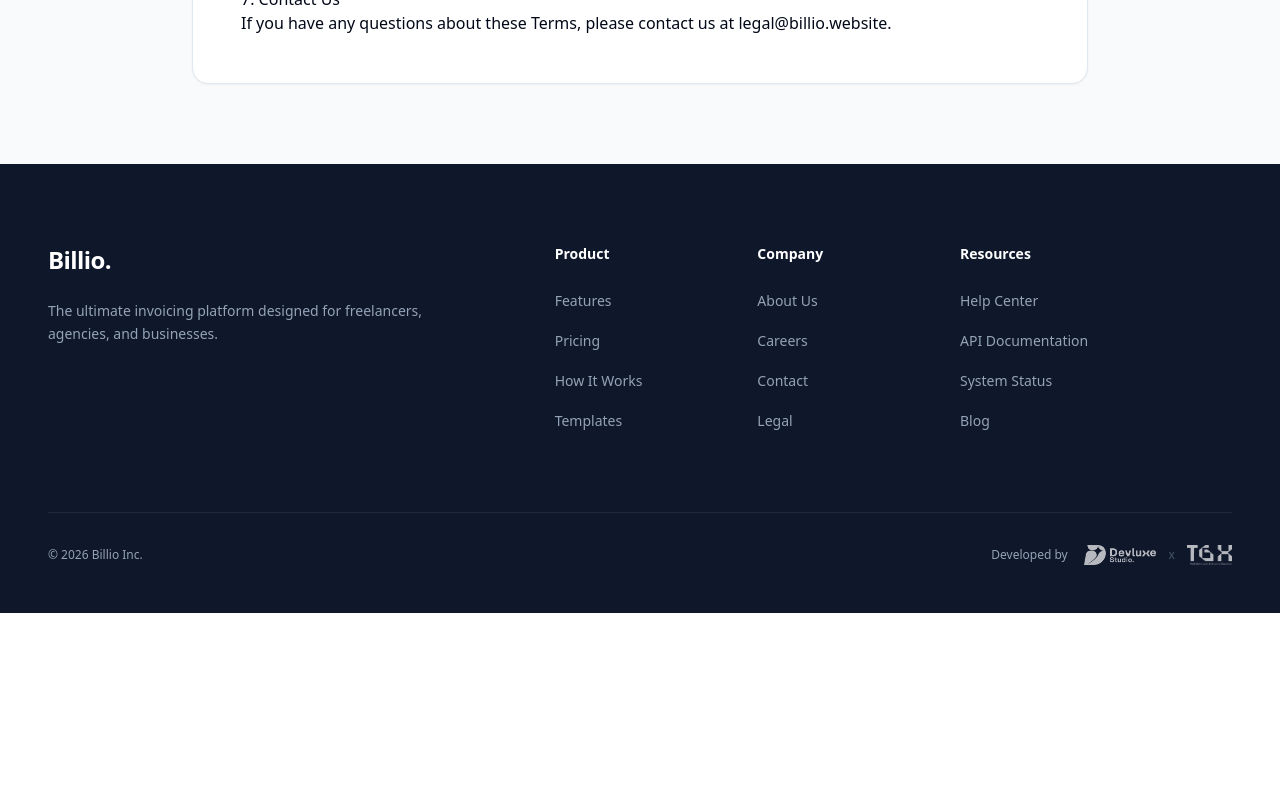
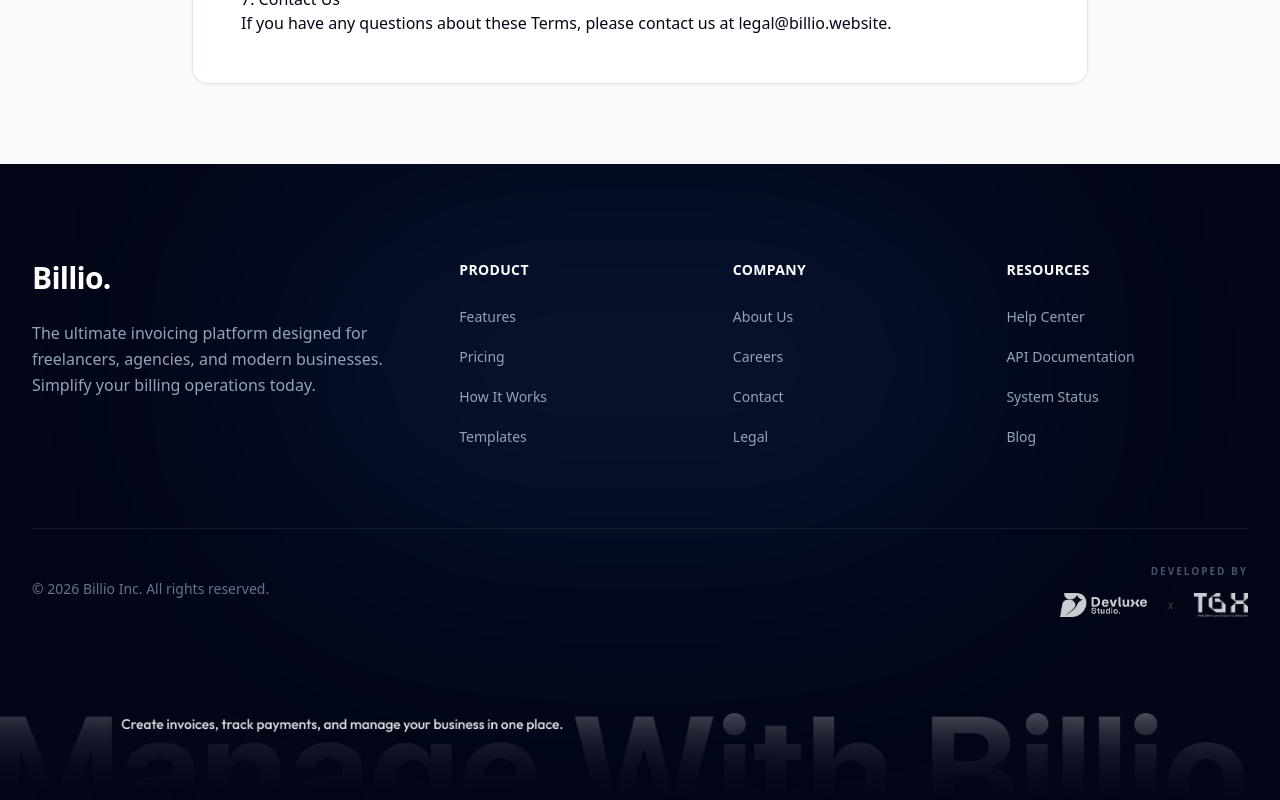
Before and after one commit to TemitopeGX/billio, a Next.js app: page /terms in a window 1280 px wide. Shown: the part 858-1658 px from the top of the page. Before the commit the page ends 1471 px from the top, so only its background shows below. Built offline with nearby package versions, Linux system fonts and the light colour scheme.

Commit message:
feat: Add initial landing page sections including Hero, Footer, Pricing, and FAQ components.

```diff
--- a/src/components/sections/FAQ.tsx
+++ b/src/components/sections/FAQ.tsx
@@ -65,46 +65,47 @@
           </p>
         </motion.div>
 
-        {/* FAQ Grid */}
-        <div className="grid grid-cols-1 lg:grid-cols-2 gap-6 max-w-6xl mx-auto">
-          {faqs.map((faq, index) => (
+        {/* FAQ Stack */}
+        <div className="max-w-4xl mx-auto space-y-4 relative z-10 w-full">
+          {faqs.map((faq, index) => {
+            const isOpen = openIndex === index;
+            return (
               <motion.div
                 key={index}
                 initial={{ opacity: 0, y: 20 }}
                 whileInView={{ opacity: 1, y: 0 }}
                 viewport={{ once: true }}
                 transition={{ delay: index * 0.1 }}
-              className="group"
               >
-              <div className="bg-white rounded-2xl border border-slate-200 p-0 overflow-hidden hover:border-slate-300 transition-colors duration-300">
+                <div
+                  className={`bg-white rounded-[2rem] border transition-all duration-300 overflow-hidden ${isOpen ? "border-slate-300 shadow-[0_8px_30px_rgb(0,0,0,0.04)]" : "border-slate-200 hover:border-slate-300 hover:shadow-sm"
+                    }`}
+                >
                   <button
-                  onClick={() => setOpenIndex(openIndex === index ? null : index)}
-                  className="flex w-full items-start justify-between text-left p-6 transition-colors duration-200 hover:bg-slate-50"
+                    onClick={() => setOpenIndex(isOpen ? null : index)}
+                    className="flex w-full items-center justify-between text-left p-6 sm:p-8"
                   >
-                  <div className="flex items-start gap-4 flex-1">
-                    <div className="flex h-6 w-6 items-center justify-center rounded-full bg-slate-100 flex-shrink-0 mt-1">
-                      <HelpCircle className="h-4 w-4 text-slate-500" />
-                    </div>
-                    <span className="text-lg font-bold text-slate-900">
+                    <span className={`text-lg sm:text-xl font-bold transition-colors pr-8 ${isOpen ? 'text-slate-900' : 'text-slate-700 group-hover:text-slate-900'}`}>
                       {faq.question}
                     </span>
+                    <div className={`shrink-0 flex h-10 w-10 items-center justify-center rounded-full border transition-colors ${isOpen ? 'border-slate-900 bg-slate-900 text-white' : 'border-slate-200 bg-white text-slate-500 hover:bg-slate-50 hover:text-slate-900'
+                      }`}>
+                      <ChevronDown
+                        strokeWidth={2.5}
+                        className={`h-5 w-5 transition-transform duration-300 ${isOpen ? "rotate-180" : ""}`}
+                      />
                     </div>
-                  <ChevronDown
-                    className={`h-5 w-5 flex-none text-slate-400 transition-transform ml-4 ${openIndex === index ? "rotate-180" : ""
-                      }`}
-                  />
                   </button>
                   <AnimatePresence>
-                  {openIndex === index && (
+                    {isOpen && (
                       <motion.div
                         initial={{ height: 0, opacity: 0 }}
                         animate={{ height: "auto", opacity: 1 }}
                         exit={{ height: 0, opacity: 0 }}
-                      transition={{ duration: 0.3 }}
-                      className="overflow-hidden bg-slate-50/50"
+                        transition={{ duration: 0.3, ease: "easeInOut" }}
                       >
-                      <div className="p-6 pt-2 pl-16">
-                        <p className="text-base leading-relaxed text-slate-600">
+                        <div className="px-6 sm:px-8 pb-8 pt-0">
+                          <p className="text-base sm:text-lg leading-relaxed text-slate-500">
                             {faq.answer}
                           </p>
                         </div>
@@ -113,7 +114,8 @@
                   </AnimatePresence>
                 </div>
               </motion.div>
-          ))}
+            );
+          })}
         </div>
 
 
--- a/src/components/sections/Footer.tsx
+++ b/src/components/sections/Footer.tsx
@@ -23,75 +23,87 @@
   };
 
   return (
-    <footer className="bg-[#0F172A] text-white pt-20 pb-12 font-sans">
-      <div className="max-w-[1400px] w-full mx-auto px-6 lg:px-12">
-        <div className="grid grid-cols-1 md:grid-cols-4 lg:grid-cols-12 gap-12 lg:gap-8 mb-20">
+    <footer className="bg-slate-950 text-slate-300 pt-16 lg:pt-24 pb-0 font-sans relative overflow-hidden flex flex-col">
+      {/* Subtle Glow */}
+      <div className="absolute top-0 left-1/2 -translate-x-1/2 w-full max-w-3xl h-[400px] bg-blue-500/10 blur-[120px] rounded-full pointer-events-none" />
 
-          {/* Brand Column */}
-          <div className="md:col-span-4 lg:col-span-5 pr-8">
-            <div className="text-2xl font-bold tracking-tight text-white mb-6">Billio.</div>
-            <p className="text-slate-400 text-sm leading-relaxed mb-8 max-w-sm">
-              The ultimate invoicing platform designed for freelancers, agencies, and businesses.
+      <div className="max-w-7xl mx-auto px-6 lg:px-8 relative z-10 w-full">
+        <div className="flex flex-col lg:flex-row justify-between gap-16 lg:gap-8 mb-20">
+
+          {/* Brand Info */}
+          <div className="lg:w-1/3 pr-8">
+            <h2 className="text-3xl font-extrabold tracking-tight text-white mb-6">Billio<span className="text-white">.</span></h2>
+            <p className="text-slate-400 text-balance leading-relaxed mb-8 max-w-sm">
+              The ultimate invoicing platform designed for freelancers, agencies, and modern businesses. Simplify your billing operations today.
             </p>
           </div>
 
-          {/* Links Columns */}
-          <div className="md:col-span-2 lg:col-span-2">
-            <h4 className="font-semibold text-white text-sm mb-6">Product</h4>
+          {/* Nav Links */}
+          <div className="lg:w-2/3 grid grid-cols-2 md:grid-cols-3 gap-x-8 gap-y-12">
+            <div>
+              <h4 className="font-semibold text-white mb-6 tracking-wide text-sm uppercase">Product</h4>
               <ul className="space-y-4">
                 {navigation.product.map((item) => (
                   <li key={item.name}>
-                  <a href={item.href} className="text-sm text-slate-400 hover:text-white transition-colors">{item.name}</a>
+                    <a href={item.href} className="text-sm font-medium text-slate-400 hover:text-white transition-colors">{item.name}</a>
                   </li>
                 ))}
               </ul>
             </div>
-          <div className="md:col-span-2 lg:col-span-2">
-            <h4 className="font-semibold text-white text-sm mb-6">Company</h4>
+            <div>
+              <h4 className="font-semibold text-white mb-6 tracking-wide text-sm uppercase">Company</h4>
               <ul className="space-y-4">
                 {navigation.company.map((item) => (
                   <li key={item.name}>
-                  <a href={item.href} className="text-sm text-slate-400 hover:text-white transition-colors">{item.name}</a>
+                    <a href={item.href} className="text-sm font-medium text-slate-400 hover:text-white transition-colors">{item.name}</a>
                   </li>
                 ))}
               </ul>
             </div>
-          <div className="md:col-span-2 lg:col-span-3">
-            <h4 className="font-semibold text-white text-sm mb-6">Resources</h4>
+            <div>
+              <h4 className="font-semibold text-white mb-6 tracking-wide text-sm uppercase">Resources</h4>
               <ul className="space-y-4">
                 {navigation.resources.map((item) => (
                   <li key={item.name}>
-                  <a href={item.href} className="text-sm text-slate-400 hover:text-white transition-colors">{item.name}</a>
+                    <a href={item.href} className="text-sm font-medium text-slate-400 hover:text-white transition-colors">{item.name}</a>
                   </li>
                 ))}
               </ul>
             </div>
           </div>
+        </div>
 
         {/* Divider */}
-        <div className="h-px w-full bg-slate-800 mb-8"></div>
+        <div className="h-px w-full bg-slate-800/60 mb-8" />
 
         {/* Bottom Bar */}
-        <div className="flex flex-col lg:flex-row items-center justify-between gap-6">
-          <div className="flex items-center gap-4 text-xs text-slate-400">
-            <span>&copy; {new Date().getFullYear()} Billio Inc.</span>
-          </div>
+        <div className="flex flex-col md:flex-row items-center justify-between gap-10 text-sm text-slate-500 mb-12 lg:mb-20">
+          <p className="font-medium text-center md:text-left">&copy; {new Date().getFullYear()} Billio Inc. All rights reserved.</p>
 
           {/* Developer Outro */}
-          <div className="flex items-center gap-4">
-            <span className="text-xs text-slate-400">Developed by</span>
-            <div className="flex items-center gap-3">
-              <a href="https://devluxestudio.site/" target="_blank" className="opacity-70 hover:opacity-100 transition-opacity">
-                <img src="/DEVELOPER/devluxe.png" alt="DevLuxe Studio" className="h-5 w-auto object-contain" />
+          <div className="flex flex-col items-center md:items-end gap-3">
+            <span className="text-[10px] uppercase tracking-[0.2em] font-bold text-slate-600 ml-2">Developed By</span>
+            <div className="flex items-center gap-5 saturate-0 hover:saturate-100 transition-all duration-500 group">
+              <a href="https://devluxestudio.site/" target="_blank" rel="noopener noreferrer" className="opacity-80 hover:opacity-100 transition-opacity hover:-translate-y-0.5 transform duration-300">
+                <img src="/DEVELOPER/devluxe.png" alt="DevLuxe Studio" className="h-5 lg:h-6 w-auto object-contain filter group-hover:drop-shadow-[0_0_10px_rgba(255,255,255,0.1)]" />
               </a>
-              <span className="text-slate-600 text-xs">x</span>
-              <a href="https://github.com/TemitopeGX" target="_blank" className="opacity-70 hover:opacity-100 transition-opacity">
-                <img src="/DEVELOPER/temitopegx.png" alt="TemitopeGX" className="h-5 w-auto object-contain" />
+              <span className="text-slate-700 italic font-serif text-xs">x</span>
+              <a href="https://github.com/TemitopeGX" target="_blank" rel="noopener noreferrer" className="opacity-80 hover:opacity-100 transition-opacity hover:-translate-y-0.5 transform duration-300">
+                <img src="/DEVELOPER/temitopegx.png" alt="TemitopeGX" className="h-5 lg:h-6 w-auto object-contain filter group-hover:drop-shadow-[0_0_10px_rgba(255,255,255,0.1)]" />
               </a>
             </div>
           </div>
         </div>
       </div>
+
+      {/* Full-width Edge-to-Edge Bottom Graphic */}
+      <div className="w-full pointer-events-none mt-auto flex overflow-hidden">
+        <img
+          src="/Manage%20With%20Billio.png"
+          alt="Manage With Billio"
+          className="w-full h-auto object-cover opacity-90 translate-y-1 sm:translate-y-2 lg:translate-y-4"
+        />
+      </div>
     </footer>
   );
 }
--- a/src/components/sections/Pricing.tsx
+++ b/src/components/sections/Pricing.tsx
@@ -113,59 +113,66 @@
                 whileInView={{ opacity: 1, y: 0 }}
                 viewport={{ once: true }}
                 transition={{ delay: index * 0.1 }}
-                className={`relative rounded-[2rem] p-8 flex flex-col ${highlight
-                  ? 'bg-slate-900 text-white ring-4 ring-slate-900/5 transform md:-translate-y-4 shadow-xl'
-                  : 'bg-white text-slate-900 border border-slate-200'
+                className={`relative rounded-[2rem] flex flex-col bg-white border ${highlight ? 'border-transparent shadow-[0_0_40px_-15px_rgba(0,0,0,0.1)]' : 'border-slate-200 shadow-sm'
                   }`}
               >
-                {isPopular && (
-                  <div className="absolute top-0 right-0 left-0 mx-auto w-max -mt-3 bg-slate-900 text-white text-xs font-bold px-3 py-1 rounded-full border border-slate-800">
-                    MOST POPULAR
+                {/* Soft gradient background for highlighted card */}
+                {highlight && (
+                  <div className="absolute inset-0 pointer-events-none z-0 overflow-hidden rounded-[2rem]">
+                    <div className="absolute -top-12 -left-4 w-48 h-48 bg-blue-400/20 blur-[40px] rounded-full" />
+                    <div className="absolute top-8 right-0 w-48 h-48 bg-orange-400/20 blur-[40px] rounded-full" />
+                    <div className="absolute top-20 left-10 w-40 h-40 bg-yellow-400/30 blur-[40px] rounded-full" />
                   </div>
                 )}
 
-                <div className="mb-8">
-                  <h3 className={`text-xl font-bold mb-2 ${highlight ? 'text-white' : 'text-slate-900'}`}>
+                <div className="p-8 pb-6 flex flex-col relative z-10 w-full">
+                  <h3 className={`text-xl font-bold mb-4 ${!highlight ? 'bg-clip-text text-transparent bg-gradient-to-r from-blue-600 via-indigo-500 to-orange-400' : 'text-slate-900'
+                    }`}>
                     {plan.name}
                   </h3>
-                  <p className={`text-sm ${highlight ? 'text-slate-400' : 'text-slate-500'}`}>
-                    {plan.description || "The perfect plan for you."}
-                  </p>
-                </div>
 
-                <div className="mb-8 flex items-baseline">
-                  <span className="text-4xl lg:text-5xl font-bold tracking-tight">
+                  <div className="flex items-center mb-6">
+                    <span className="text-[3rem] font-extrabold text-slate-900 tracking-tight leading-none">
                       {Number(plan.price) === 0 ? 'Free' : `₦${Number(plan.price).toLocaleString()}`}
                     </span>
                     {Number(plan.price) !== 0 && (
-                    <span className={`ml-2 text-sm font-semibold ${highlight ? 'text-slate-400' : 'text-slate-500'}`}>
-                      /{isAnnual ? 'yr' : 'mo'}
-                    </span>
+                      <div className="ml-3 flex flex-col text-[13px] font-medium text-slate-500 leading-tight">
+                        <span>per user / month</span>
+                        <span>billed {isAnnual ? 'annually' : 'monthly'}</span>
+                      </div>
                     )}
                   </div>
 
-                <div className="space-y-4 mb-8 flex-1">
+                  <button
+                    onClick={() => handlePlanSelect(plan.slug)}
+                    className={`w-full py-3.5 rounded-xl font-semibold transition-all text-sm ${highlight
+                        ? 'bg-[#1c1c1c] text-white hover:bg-black shadow-md'
+                        : 'bg-slate-100/80 text-slate-900 border border-slate-200/60 shadow-sm hover:bg-slate-200'
+                      }`}
+                  >
+                    Get started
+                  </button>
+                </div>
+
+                <div className="px-8 pb-8 flex-1 flex flex-col relative z-10">
+                  <div className="absolute top-0 left-0 right-0 h-px bg-slate-100" />
+                  <div className="space-y-4 flex-1 pt-6">
                     {plan.features.slice(0, 6).map((feature, i) => (
                       <div key={i} className="flex items-start gap-3">
-                      <div className={`mt-0.5 rounded-full p-0.5 ${highlight ? 'bg-slate-800' : 'bg-slate-100'}`}>
-                        <Check className={`w-3.5 h-3.5 ${highlight ? 'text-white' : 'text-slate-900'}`} />
-                      </div>
-                      <span className={`text-sm ${highlight ? 'text-slate-300' : 'text-slate-600'}`}>
+                        <Check className="w-5 h-5 text-slate-900 shrink-0 mt-0.5" strokeWidth={2.5} />
+                        <span className="text-sm font-medium text-slate-700">
                           {feature}
                         </span>
                       </div>
                     ))}
                   </div>
 
-                <button
-                  onClick={() => handlePlanSelect(plan.slug)}
-                  className={`w-full py-4 rounded-xl font-bold transition-all text-sm ${highlight
-                    ? 'bg-white text-slate-900 hover:bg-slate-100'
-                    : 'bg-slate-900 text-white hover:bg-slate-800'
-                    }`}
-                >
-                  {Number(plan.price) === 0 ? "Get Started" : `Choose ${plan.name}`}
+                  <div className="mt-8 pt-4">
+                    <button className="text-[13px] font-medium text-slate-400 hover:text-slate-600 transition-colors">
+                      Need higher limits?
                     </button>
+                  </div>
+                </div>
               </motion.div>
             );
           })}
```
Also changed, not shown: src/components/sections/Hero.tsx (+63 -23 lines), public/Manage With Billio.png (added). Lines whose indentation alone changed are shown as unchanged.
